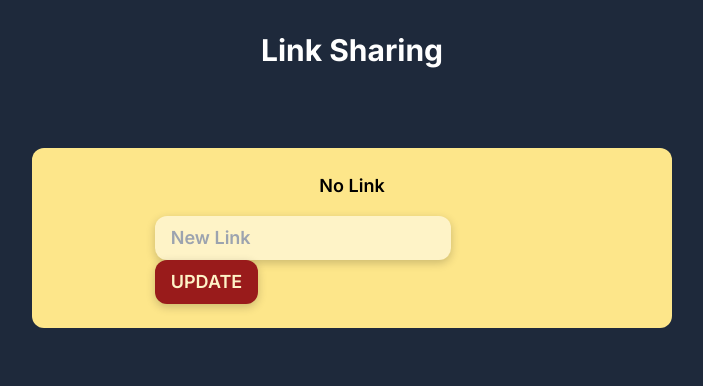
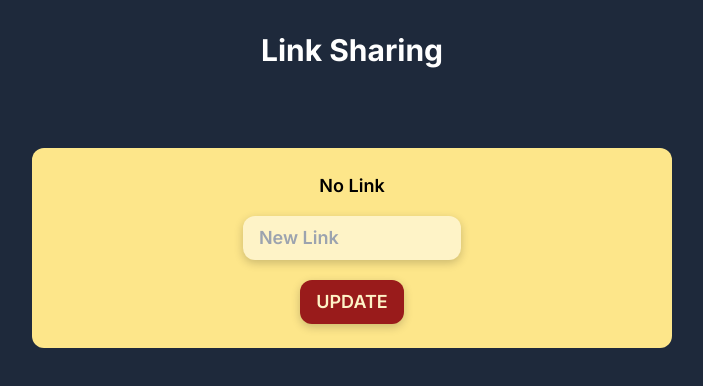
Before and after one commit to brandonmcconathy/link-sharing, a Next.js app: page / in a window 1280 px wide. Shown: the top 386 px of the page, without its empty margins (288-991 px from the left). Built offline with nearby package versions, Linux system fonts and the light colour scheme.

Commit message:
Updated styles on input box and update button

```diff
--- a/src/app/page.tsx
+++ b/src/app/page.tsx
@@ -27,8 +27,8 @@ export default function Home() {
             <Link href={link} target="_blank">{link}</Link>
             <button className="bg-red-800 px-4 py-2 rounded-xl font-semibold text-amber-100 box-pop hover:bg-red-900 hover:text-amber-50 transition duration-300">Copy</button>
           </> }
-          <form onSubmit={handleSubmit}>
-            <input onChange={handleChange} placeholder='New Link' required className="bg-amber-100 w-11/12 box-pop px-4 py-2 rounded-xl font-semibold outline-none focus:ring focus:ring-gray-300 transition duration-300 sm:w-5/6 lg:w-9/12"></input>
+          <form onSubmit={handleSubmit} className="flex flex-col justify-center items-center gap-5">
+            <input onChange={handleChange} value={input} placeholder='New Link' required className="bg-amber-100 w-11/12 box-pop px-4 py-2 rounded-xl font-semibold outline-none focus:ring focus:ring-gray-300 transition duration-300 sm:w-5/6 lg:w-9/12"></input>
             <button className="bg-red-800 px-4 py-2 rounded-xl font-semibold text-amber-100 box-pop hover:bg-red-900 hover:text-amber-50 transition duration-300">UPDATE</button>
           </form>
         </div>
```
